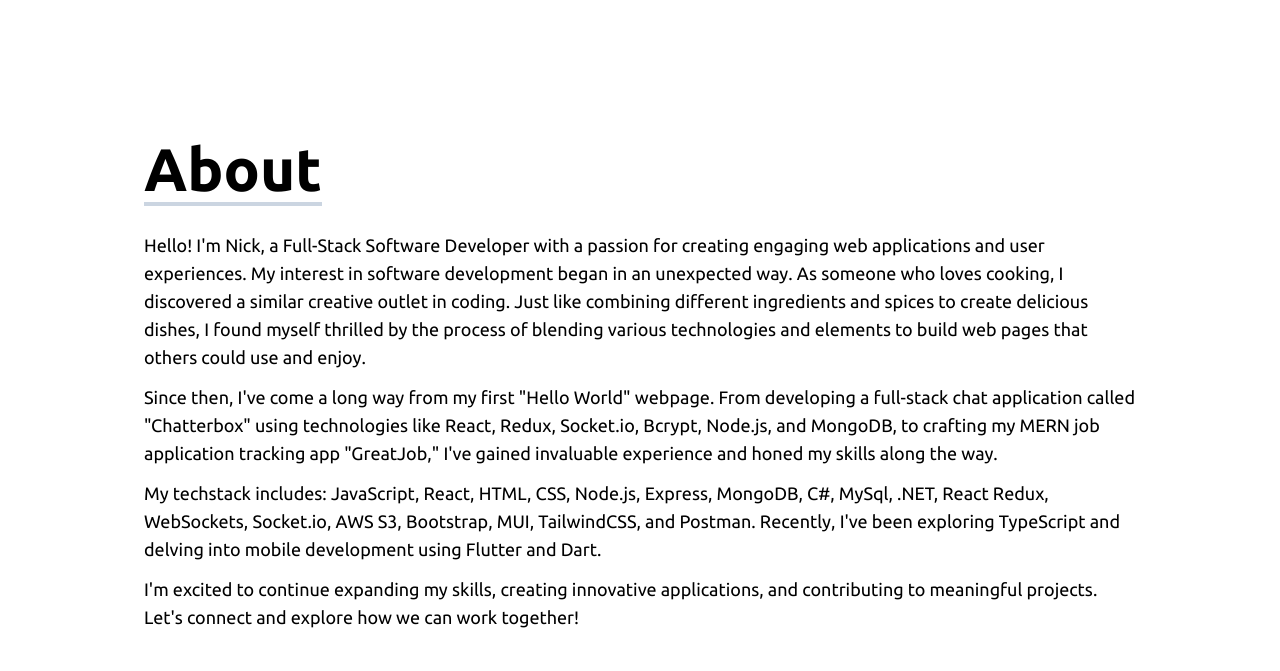
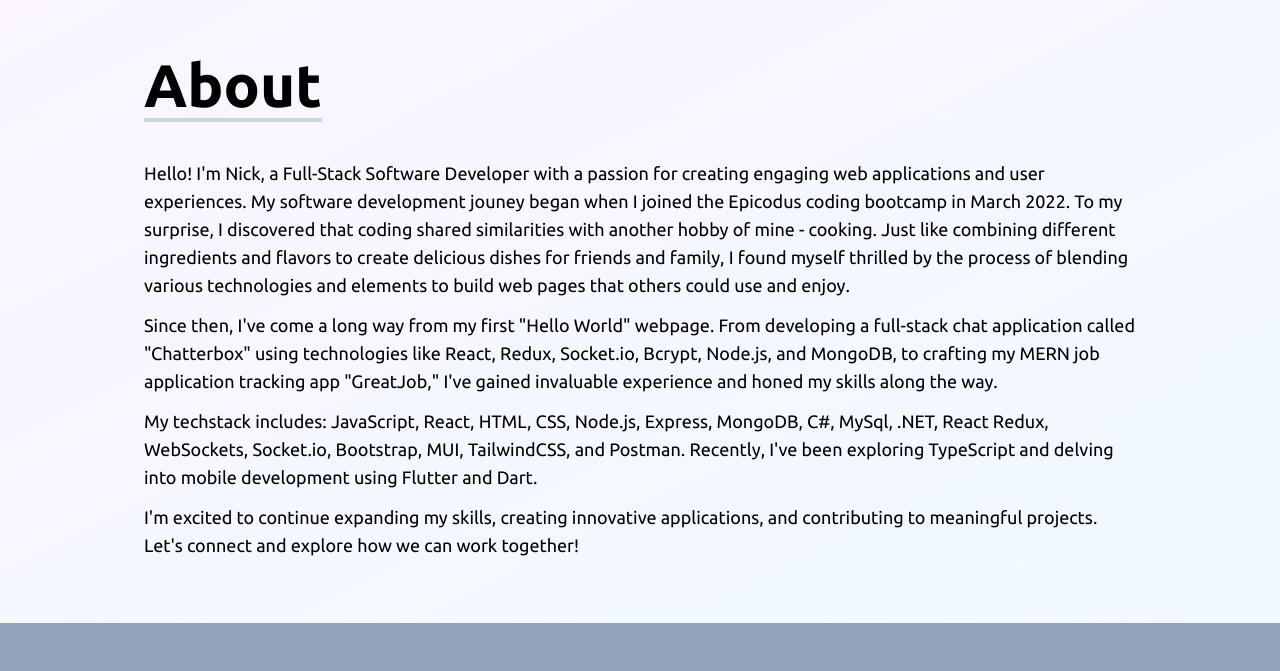
Before and after one commit to n-tse/portfolio-website, a React (Vite) app: page / in a window 1280 px wide. Shown: the part 649-1320 px from the top of the page. Built offline with nearby package versions, Linux system fonts and the light colour scheme.

Commit message:
fix margins and update text and background display

```diff
--- a/src/components/About.jsx
+++ b/src/components/About.jsx
@@ -2,37 +2,42 @@ import React from "react";
 
 const About = () => {
   return (
-    <section name="About" className="w-full min-h-fit flex flex-col justify-center items-center pb-20 md:pb-0 md:h-screen sm:px-14">
+    <section
+      name="About"
+      className="w-full py-12 min-h-fit flex flex-col justify-center items-center sm:px-14 bg-gradient-to-br from-purple-50 to-sky-50"
+    >
       <div className="max-w-screen-lg p-4 mx-auto flex flex-col justify-center w-full h-fit">
         <div className="pb-8">
           <h2 className="text-4xl md:text-5xl lg:text-6xl font-bold inline border-b-4 border-slate-300">
             About
           </h2>
         </div>
-        <p className="text-lg mb-3">
+        <p className="text-lg mt-3">
           Hello! I'm Nick, a Full-Stack Software Developer with a passion for
-          creating engaging web applications and user experiences. My interest
-          in software development began in an unexpected way. As someone who
-          loves cooking, I discovered a similar creative outlet in coding. Just
-          like combining different ingredients and spices to create delicious
-          dishes, I found myself thrilled by the process of blending various
-          technologies and elements to build web pages that others could use and
-          enjoy.
+          creating engaging web applications and user experiences. My software
+          development jouney began when I joined the Epicodus coding bootcamp in
+          March 2022. To my surprise, I discovered that coding shared
+          similarities with another hobby of mine - cooking. Just like combining
+          different ingredients and flavors to create delicious dishes for
+          friends and family, I found myself thrilled by the process of blending
+          various technologies and elements to build web pages that others could
+          use and enjoy.
         </p>
-        <p className="text-lg mb-3">
+        <p className="text-lg mt-3">
           Since then, I've come a long way from my first "Hello World" webpage.
-          From developing a full-stack chat application called "Chatterbox" using
-          technologies like React, Redux, Socket.io, Bcrypt, Node.js, and
+          From developing a full-stack chat application called "Chatterbox"
+          using technologies like React, Redux, Socket.io, Bcrypt, Node.js, and
           MongoDB, to crafting my MERN job application tracking app "GreatJob,"
           I've gained invaluable experience and honed my skills along the way.
         </p>
-        <p className="text-lg mb-3">
+        <p className="text-lg mt-3">
           My techstack includes: JavaScript, React, HTML, CSS, Node.js, Express,
           MongoDB, C#, MySql, .NET, React Redux, WebSockets, Socket.io,
-          AWS S3, Bootstrap, MUI, TailwindCSS, and Postman. Recently, I've been exploring
-          TypeScript and delving into mobile development using Flutter and Dart.
+          Bootstrap, MUI, TailwindCSS, and Postman. Recently, I've been
+          exploring TypeScript and delving into mobile development using Flutter
+          and Dart.
         </p>
-        {/* <p>
+        {/* <p className="text-lg mt-3">
             Drawing on my background in Communications and Sociology, as well as
             my experience in Sales and Marketing, I prioritize effective
             communication and thrive in supportive and collaborative work
@@ -40,7 +45,7 @@ const About = () => {
             productivity, innovative problem-solving, and overall team
             satisfaction.
           </p> */}
-        <p className="text-lg mb-3">
+        <p className="text-lg mt-3">
           I'm excited to continue expanding my skills, creating innovative
           applications, and contributing to meaningful projects. Let's connect
           and explore how we can work together!
```
